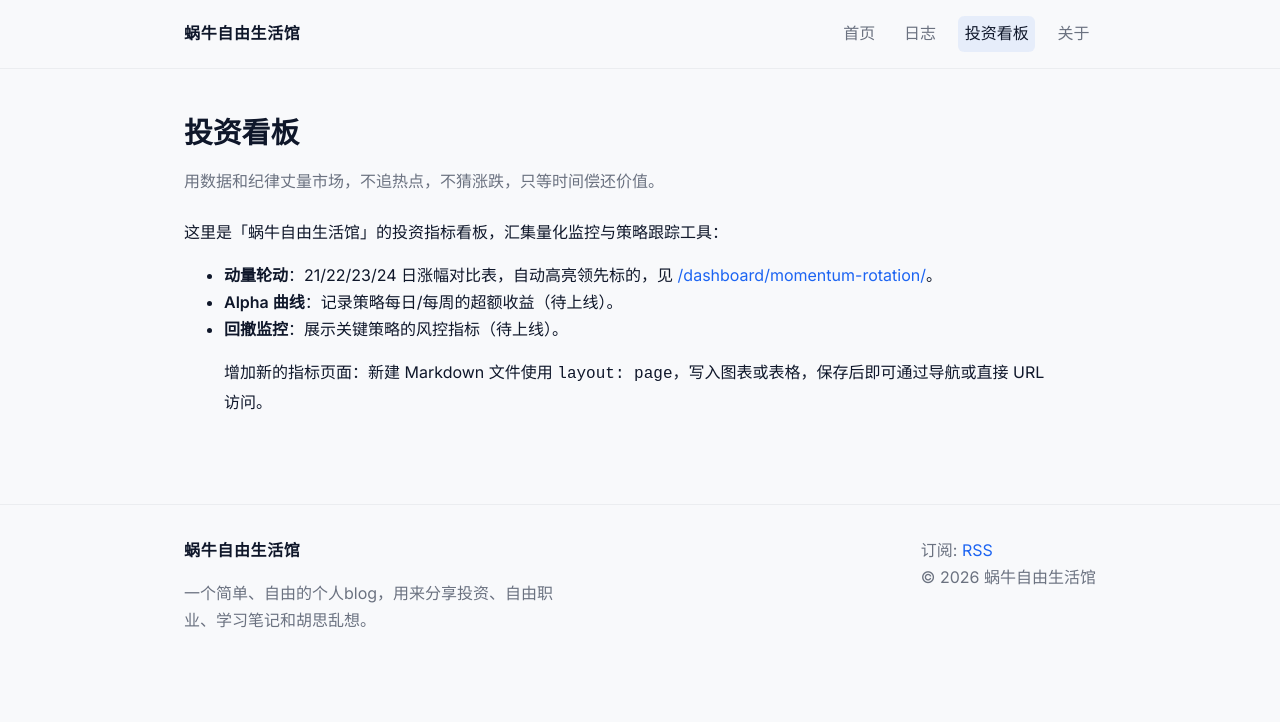
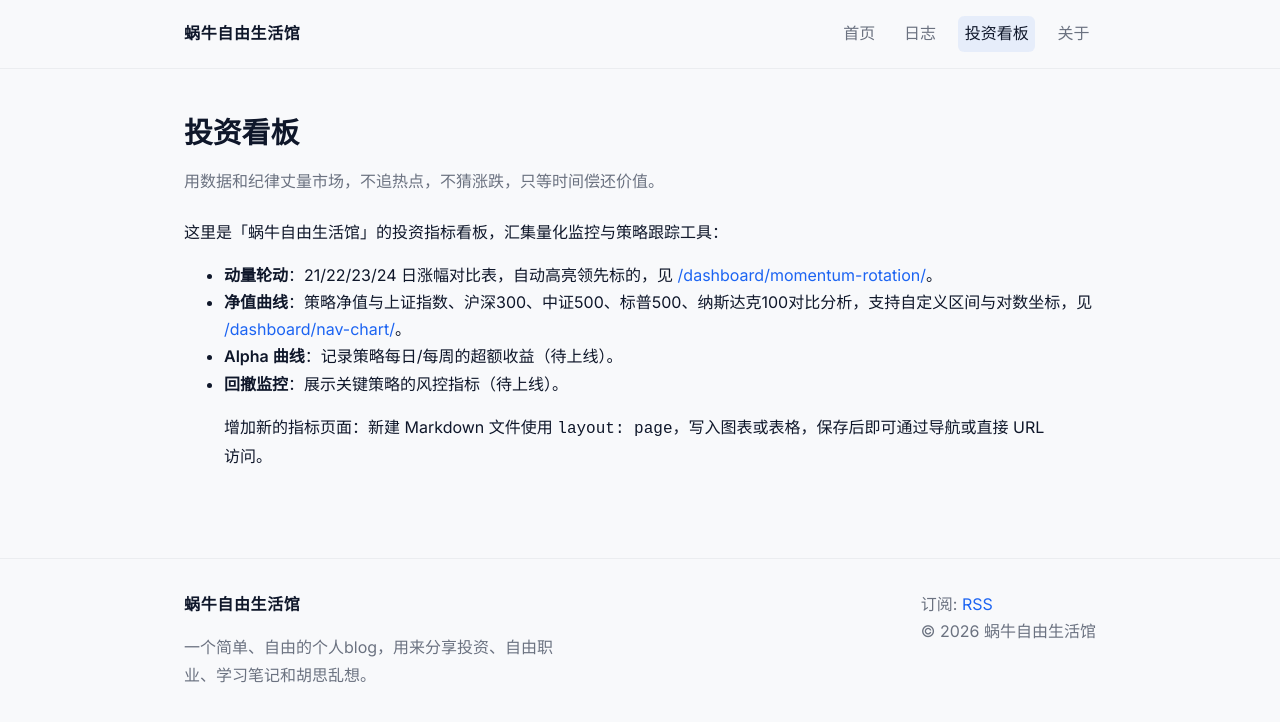
Before and after one commit to FreelanceSnail/FreelanceSnail.github.io, a Jekyll site: the page built from dashboard.md, in a window 1280 px wide. Shown: the top 722 px of the page. Built offline with Jekyll 4.4.1, drawn with Linux system fonts in a browser that asks for light colours.

Commit message:
add nav chart

```diff
--- a/dashboard.md
+++ b/dashboard.md
@@ -8,6 +8,7 @@ permalink: /dashboard/
 这里是「蜗牛自由生活馆」的投资指标看板，汇集量化监控与策略跟踪工具：
 
 - **动量轮动**：21/22/23/24 日涨幅对比表，自动高亮领先标的，见 [/dashboard/momentum-rotation/](/dashboard/momentum-rotation/)。
+- **净值曲线**：策略净值与上证指数、沪深300、中证500、标普500、纳斯达克100对比分析，支持自定义区间与对数坐标，见 [/dashboard/nav-chart/](/dashboard/nav-chart/)。
 - **Alpha 曲线**：记录策略每日/每周的超额收益（待上线）。
 - **回撤监控**：展示关键策略的风控指标（待上线）。
 
```
